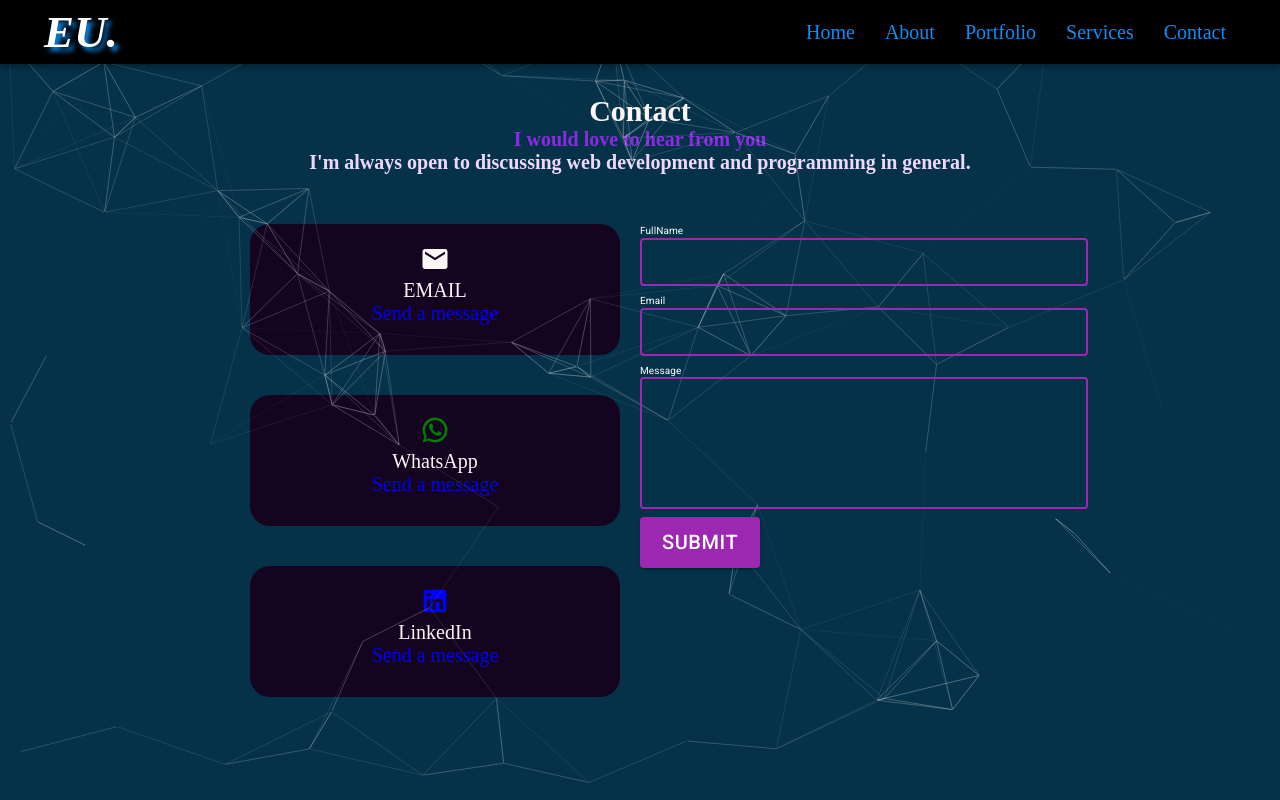
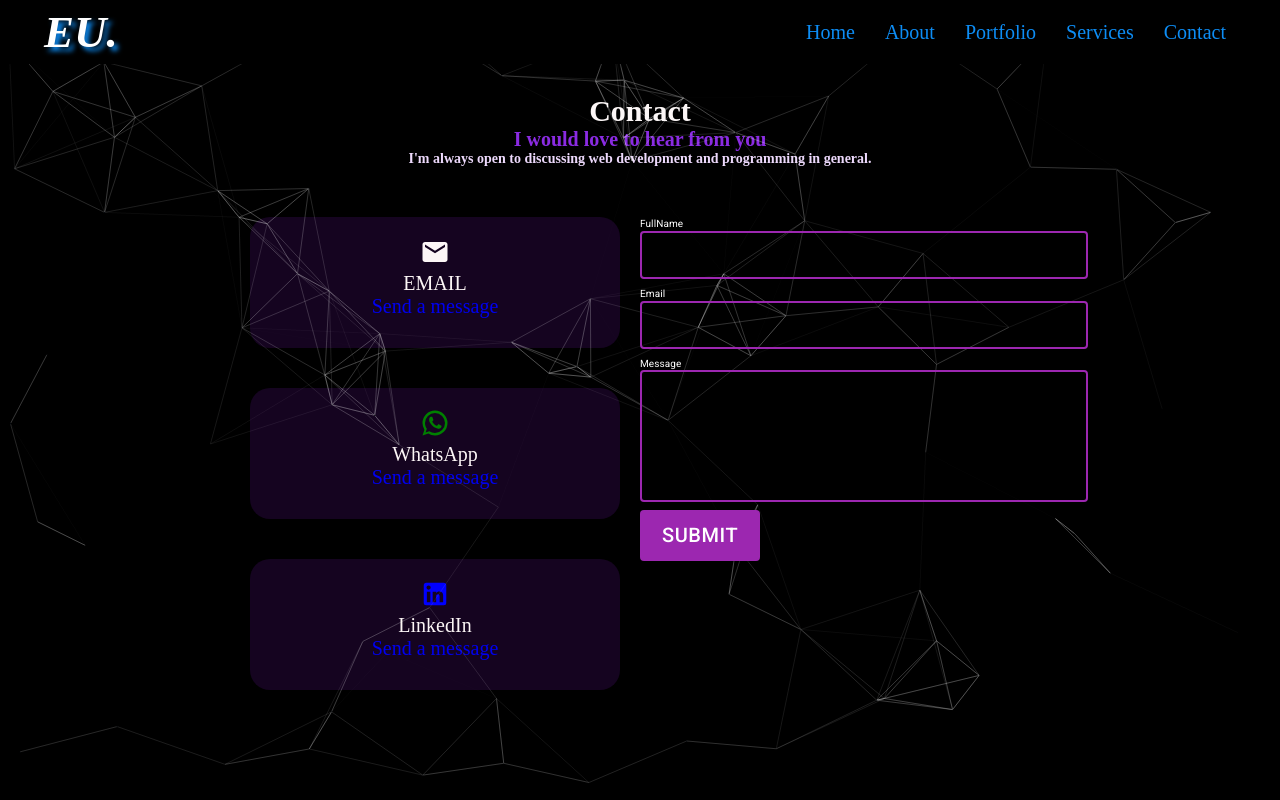
Before and after one commit to uezekiel-mufin/myportfolio, a React (Create React App) app: page /contact in a window 1280 px wide. Built offline with nearby package versions, Linux system fonts and the light colour scheme.

Commit message:
another commit

```diff
--- a/src/Components/Contact/Contact.jsx
+++ b/src/Components/Contact/Contact.jsx
@@ -66,7 +66,8 @@ const Contact = () => {
             marginBottom: 0,
             marginTop: 0,
             color: "#EDD9FC",
-            fontSize: "2rem",
+            fontSize: "14px",
+            fontFamily: "regular",
           }}
         >
           I'm always open to discussing web development and programming in
@@ -152,7 +153,7 @@ const Contact = () => {
                 focused
                 color='secondary'
                 margin='normal'
-                style={{ borderColor: "white", marginTop: "0px" }}
+                style={{ color: "white", marginTop: "0px" }}
                 type='text'
                 fullWidth
                 rows={7}
--- a/src/Components/Contact/contact.css
+++ b/src/Components/Contact/contact.css
@@ -31,6 +31,9 @@
   border-radius: 2rem;
 }
 
+input {
+  color: white;
+}
 .social__media .details {
   font-size: 2rem;
 }
--- a/src/index.css
+++ b/src/index.css
@@ -6,7 +6,7 @@ body {
   margin: 0;
   font-family: 300 11px/1.4 "Helvetica Neue", "sans-serif";
   color: rgb(252, 246, 246);
-  background: #053249;
+  background: black;
   /* overflow: hidden; */
   display: block;
   -webkit-font-smoothing: antialiased;
```
